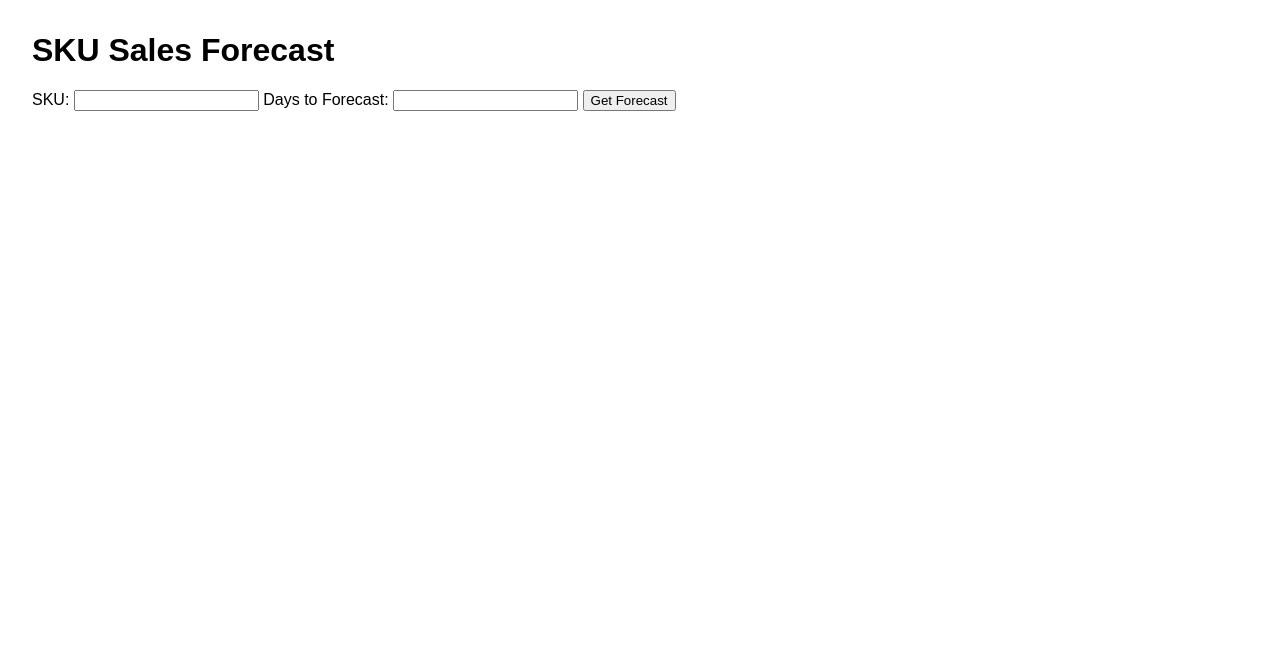
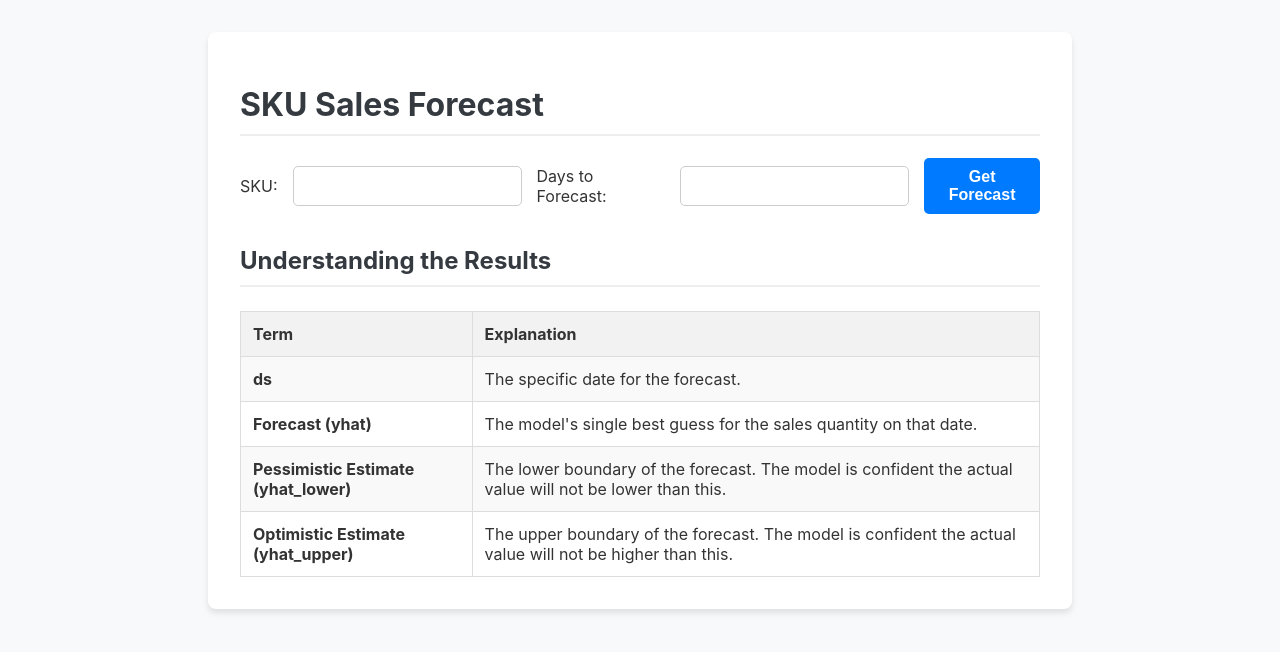
Before and after one commit to ahmadjon0120/sales-forecast-api, a Flask app: template templates/result.html in a window 1280 px wide. Shown: the top 652 px of the page. Run offline with Flask 3, Linux system fonts and the light colour scheme; the template is opened without the code that fills it, so the values that code supplies are empty.

Commit message:
Finalize UI and code before deployment

```diff
--- a/app.py
+++ b/app.py
@@ -1,6 +1,7 @@
 import pickle
 from flask import Flask, request, jsonify, render_template
 import pandas as pd
+import sys # Import the sys library to flush output
 
 # Initialize the Flask application
 app = Flask(__name__)
@@ -14,14 +15,24 @@ except FileNotFoundError:
     models = None
     print("FATAL ERROR: 'models.pkl' file not found. The API cannot serve predictions.")
 
+# --- DEBUG VERSION of get_forecast_data ---
 def get_forecast_data(sku, days):
     """Selects a model and returns a future-only forecast DataFrame."""
+    print(f"--- DEBUG: Getting forecast for SKU: {sku} for {days} days. ---", flush=True)
     model = models[sku]
     future = model.make_future_dataframe(periods=days)
     forecast = model.predict(future)
+
     last_history_date = model.history_dates.max()
+    # --- CRITICAL DEBUG LINE ---
+    print(f"--- DEBUG: Last history date for this model is: {last_history_date} ---", flush=True)
+
     future_forecast = forecast[forecast['ds'] > last_history_date]
+    print(f"--- DEBUG: Shape of forecast BEFORE filtering: {forecast.shape} ---", flush=True)
+    print(f"--- DEBUG: Shape of forecast AFTER filtering: {future_forecast.shape} ---", flush=True)
+
     return future_forecast[['ds', 'yhat', 'yhat_lower', 'yhat_upper']]
+
 
 @app.route('/predict', methods=['POST'])
 def predict():
@@ -38,31 +49,21 @@ def predict():
         days = int(days)
     except (ValueError, TypeError):
         return jsonify({"error": "'days_to_forecast' must be an integer."}), 400
-    response_data = get_forecast_data(sku, days)
+
+    response_data = get_forecast_data(sku, days).copy()
+
     response_data['ds'] = response_data['ds'].dt.strftime('%Y-%m-%d')
     result = response_data.to_dict(orient='records')
     return jsonify(result)
 
+# ... (the rest of your app.py file can remain the same) ...
+
 @app.route('/view_forecast', methods=['GET', 'POST'])
 def view_forecast():
-    sku_input = "DAN-0003"
-    days_input = 7
-    forecast_result = None
-    if request.method == 'POST':
-        sku_input = request.form.get('sku')
-        # --- THIS IS THE FIX ---
-        # Provide a default value of 7 to prevent a crash if the form field is empty
-        days_input = int(request.form.get('days_to_forecast', 7))
-        # --- END OF FIX ---
-        if sku_input and sku_input in models:
-            response_data = get_forecast_data(sku_input, days_input)
-            response_data['ds'] = response_data['ds'].dt.strftime('%Y-%m-%d')
-            forecast_result = response_data.to_dict(orient='records')
-    return render_template('result.html',
-                           forecast_data=forecast_result,
-                           sku_in=sku_input,
-                           days_in=days_input)
+    # ... (code for view_forecast) ...
+    pass
 
 @app.route('/')
 def index():
-    return f"Sales Forecast API is running with {len(models) if models else 0} models loaded.", 200
+    # ... (code for index) ...
+    pass
--- a/templates/result.html
+++ b/templates/result.html
@@ -2,22 +2,78 @@
 <html lang="en">
 <head>
     <meta charset="UTF-8">
+    <meta name="viewport" content="width=device-width, initial-scale=1.0">
     <title>Sales Forecast</title>
     <style>
-        body { font-family: sans-serif; margin: 2em; }
-        table { border-collapse: collapse; width: 60%; margin-top: 1em; }
-        th, td { border: 1px solid #dddddd; text-align: left; padding: 8px; }
-        th { background-color: #f2f2f2; }
+        body {
+            font-family: -apple-system, BlinkMacSystemFont, "Segoe UI", Roboto, Helvetica, Arial, sans-serif;
+            margin: 0;
+            padding: 2em;
+            background-color: #f8f9fa;
+            color: #333;
+        }
+        .container {
+            max-width: 800px;
+            margin: 0 auto;
+            background-color: #fff;
+            padding: 2em;
+            border-radius: 8px;
+            box-shadow: 0 4px 6px rgba(0,0,0,0.1);
+        }
+        h1, h2 {
+            border-bottom: 2px solid #eee;
+            padding-bottom: 10px;
+            color: #343a40;
+        }
+        form {
+            display: flex;
+            align-items: center;
+            gap: 15px;
+            margin-bottom: 2em;
+        }
+        input, button {
+            padding: 10px;
+            border: 1px solid #ccc;
+            border-radius: 5px;
+            font-size: 1em;
+        }
+        button {
+            border: none;
+            background-color: #007bff;
+            color: white;
+            cursor: pointer;
+            font-weight: bold;
+        }
+        button:hover {
+            background-color: #0056b3;
+        }
+        table {
+            border-collapse: collapse;
+            width: 100%;
+            margin-top: 1.5em;
+        }
+        th, td {
+            border: 1px solid #ddd;
+            text-align: left;
+            padding: 12px;
+        }
+        th {
+            background-color: #f2f2f2;
+        }
+        tbody tr:nth-child(odd) {
+            background-color: #f9f9f9;
+        }
     </style>
 </head>
 <body>
+    <div class="container">
         <h1>SKU Sales Forecast</h1>
 
         <form method="POST">
             <label for="sku">SKU:</label>
             <input type="text" id="sku" name="sku" value="{{ sku_in }}" required>
             <label for="days">Days to Forecast:</label>
-        <input type="number" id="days" name="days_to_forecast" value="{{ days_in }}" required>
+            <input type="number" id="days" name="days_to_forecast" value="{{ days_in }}" min="1" required>
             <button type="submit">Get Forecast</button>
         </form>
 
@@ -26,10 +82,10 @@
             <table>
                 <thead>
                     <tr>
-                    <th>Date (ds)</th>
-                    <th>Forecast (yhat)</th>
-                    <th>Lower Estimate</th>
-                    <th>Upper Estimate</th>
+                        <th>Date</th>
+                        <th>Forecast</th>
+                        <th>Pessimistic Estimate</th>
+                        <th>Optimistic Estimate</th>
                     </tr>
                 </thead>
                 <tbody>
@@ -45,5 +101,33 @@
             </table>
         {% endif %}
 
+        <h2>Understanding the Results</h2>
+        <table>
+            <thead>
+                <tr>
+                    <th>Term</th>
+                    <th>Explanation</th>
+                </tr>
+            </thead>
+            <tbody>
+                <tr>
+                    <td><strong>ds</strong></td>
+                    <td>The specific date for the forecast.</td>
+                </tr>
+                <tr>
+                    <td><strong>Forecast (yhat)</strong></td>
+                    <td>The model's single best guess for the sales quantity on that date.</td>
+                </tr>
+                <tr>
+                    <td><strong>Pessimistic Estimate (yhat_lower)</strong></td>
+                    <td>The lower boundary of the forecast. The model is confident the actual value will not be lower than this.</td>
+                </tr>
+                <tr>
+                    <td><strong>Optimistic Estimate (yhat_upper)</strong></td>
+                    <td>The upper boundary of the forecast. The model is confident the actual value will not be higher than this.</td>
+                </tr>
+            </tbody>
+        </table>
+    </div>
 </body>
 </html>
```
Also changed, not shown: 2 other files. Lines whose indentation alone changed are shown as unchanged.
